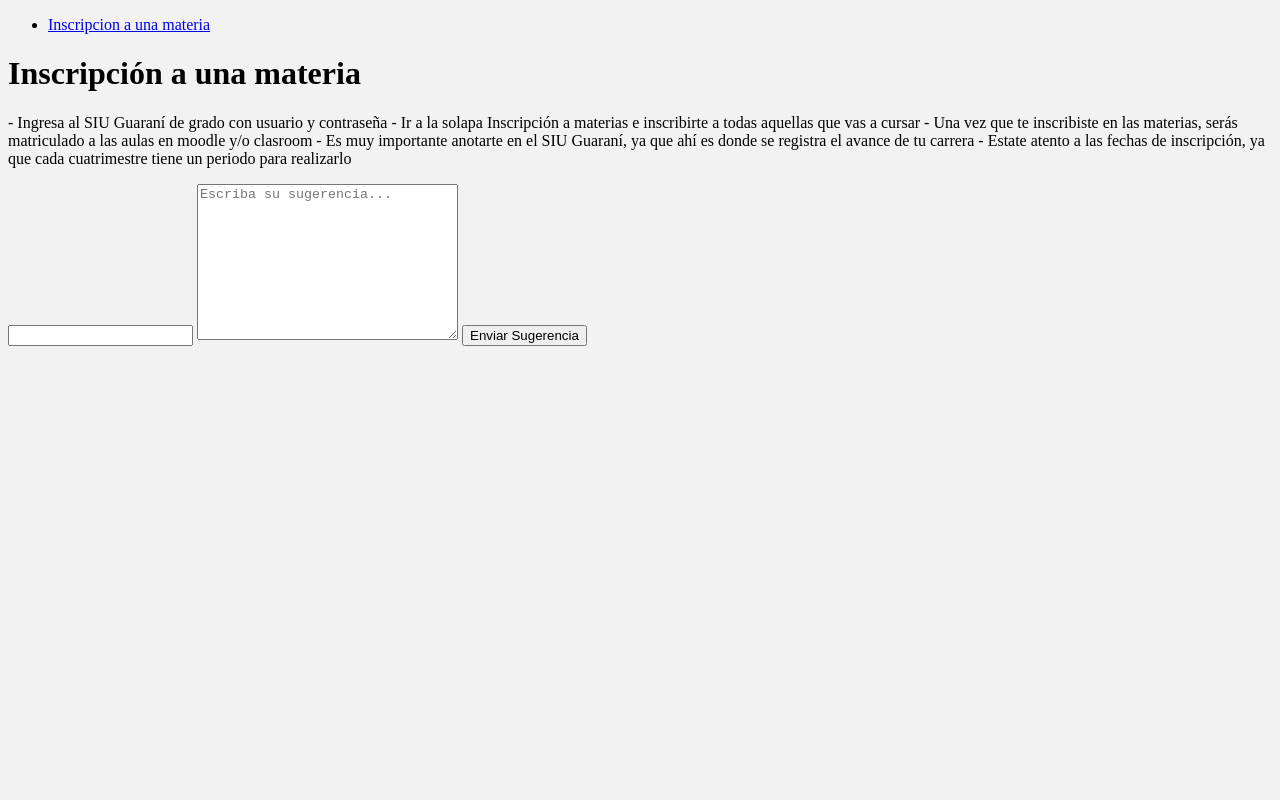
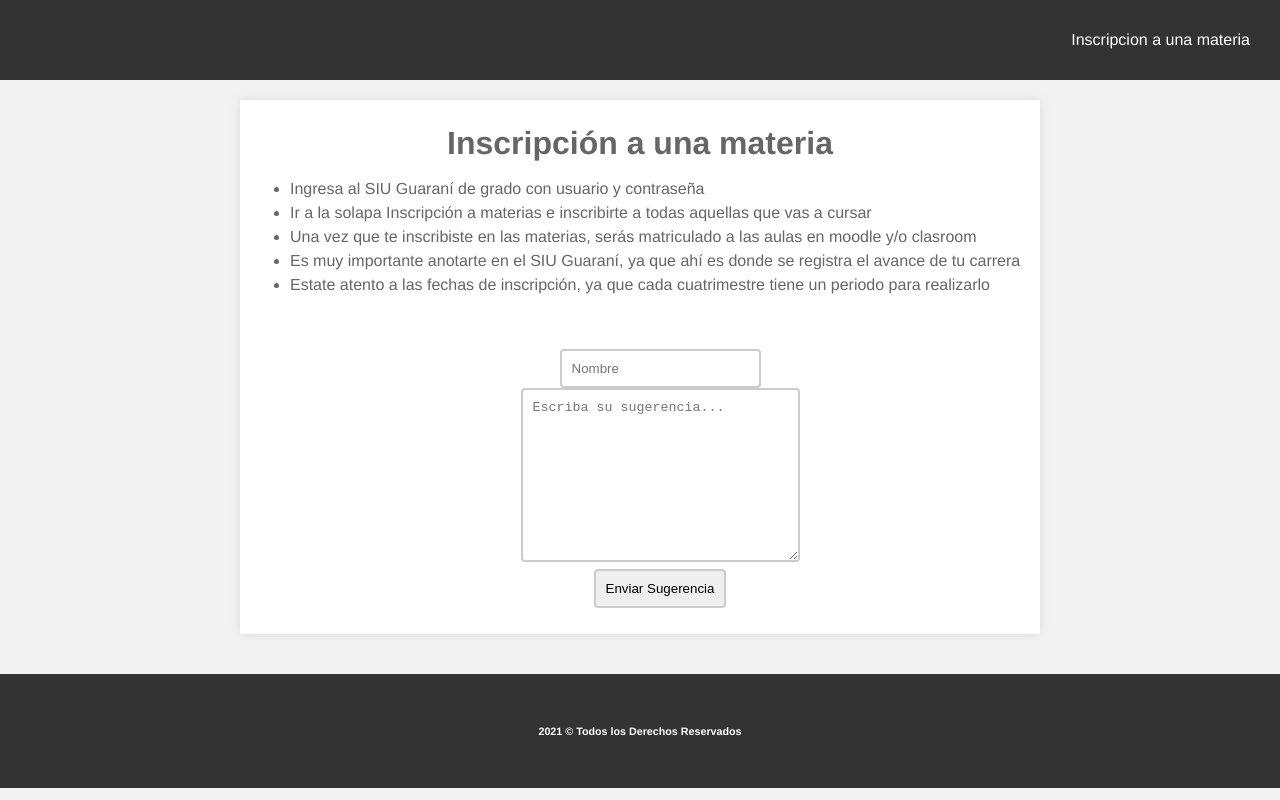
Before and after one commit to exanoelia/Manual-para-Proyecto-Git---Grupo-16---TIO-2021, a plain HTML site: page Pagina Web/index.html in a window 1280 px wide. Drawn offline with Linux system fonts and the light colour scheme.

Commit message:
termine el css y modifique algunas cositas del htm

```diff
--- a/Pagina Web/CSS/style.css
+++ b/Pagina Web/CSS/style.css
@@ -1,3 +1,82 @@
 body{
-    background-color: #f2f2f2;
+    margin: 0;
+	padding: 0;
+	font-family: Helvetica, Arial, sans-serif;
+	color: #666;
+	background: #f2f2f2;
+	font-size: 1em;
+	line-height: 1.5em;
+
 }
+
+header {
+	background: #333;
+	height: 80px;
+
+}
+
+header a {
+    color: white;
+}
+
+nav {
+	float: right;
+}
+	nav ul {
+		margin: 0;
+		padding: 0;
+		list-style: none;
+		padding-right: 20px;
+	}
+
+		nav ul li {
+			display: inline-block;
+			line-height: 80px;
+		}
+
+			nav ul li a {
+				display: block;
+				padding: 0 10px;
+                text-decoration: none;
+			}
+
+				nav ul li a:hover {
+					background: #0b76a6;
+				}
+main{
+    background: white;
+	width: 90%;
+	max-width: 800px;
+	margin: 20px auto;
+	box-shadow: 0 0 10px rgba(0,0,0,.1);
+}
+
+#documentacionInscripcion, #formSugerencias{
+    text-align: center;
+    padding: 10px;
+
+}
+
+#documentacionInscripcion ul li {
+    text-align: left;
+}
+
+
+footer {
+	background: #333;
+	color: white;
+	text-align: center;
+	padding: 20px;
+	margin-top: 40px;
+}
+
+
+input, textarea, button{
+    border: 2px solid #ccc;
+    border-radius: 4px;
+    padding: 10px;
+}
+
+.formulario{
+    list-style: none;
+}
--- a/Pagina Web/index.html
+++ b/Pagina Web/index.html
@@ -1,5 +1,6 @@
 <!DOCTYPE html>
 <html lang="en">
+
 <head>
     <meta charset="UTF-8">
     <meta http-equiv="X-UA-Compatible" content="IE=edge">
@@ -7,27 +8,53 @@
     <title>TPE</title>
     <link rel="stylesheet" href="CSS/style.css">
 </head>
+
 <body>
-    <div id="navbar">
+    <header>
+        <nav>
             <ul>
                 <li><a href="#documentacionInscripcion">Inscripcion a una materia</a></li>
             </ul>
-    </div>
+        </nav>
+    </header>
+    <main>
         <div id="documentacionInscripcion">
             <h1>Inscripción a una materia</h1>
-        <p> -	Ingresa al SIU Guaraní  de grado con usuario y contraseña
-            -	Ir a la solapa Inscripción a materias e inscribirte a todas aquellas que vas a cursar
-            -	Una vez que te inscribiste en las materias, serás matriculado a las aulas en moodle y/o clasroom
-            -	Es muy importante anotarte en el SIU Guaraní, ya que ahí es donde se registra el avance de tu carrera
-            -	Estate atento a las fechas de inscripción, ya que cada cuatrimestre tiene un periodo para realizarlo
-        </p>
+            <ul>
+                <li>Ingresa al SIU Guaraní de grado con usuario y contraseña</li>
+                <li>Ir a la solapa Inscripción a materias e inscribirte a todas aquellas que vas a cursar</li>
+                <li>Una vez que te inscribiste en las materias, serás matriculado a las aulas en moodle y/o clasroom
+                </li>
+                <li>Es muy importante anotarte en el SIU Guaraní, ya que ahí es donde se registra el avance de tu
+                    carrera</li>
+                <li>Estate atento a las fechas de inscripción, ya que cada cuatrimestre tiene un periodo para realizarlo
+                </li>
+            </ul>
         </div>
         <form id="formSugerencias">
-        <input type="text" name="nombre">
+            <ul class= formulario>
+                <li>
+                    <input type="text" name="nombre" placeholder="Nombre">
+                </li>
+                <li>
                     <textarea name="sugerencia" cols="30" rows="10" placeholder="Escriba su sugerencia..."></textarea>
+                </li>
+                <li>
                     <button>Enviar Sugerencia</button>
+                </li>
+                <li>
                     <span id="mensajeForm"></span>
+                </li>
+            </ul>
         </form>
+    </main>
+
+    <footer>
+        <h6>
+            <p>2021 © Todos los Derechos Reservados</p>
+        </h6>
+    </footer>
     <script src="js/menubutton.js"></script>
 </body>
+
 </html>
```
Lines whose indentation alone changed are shown as unchanged.
